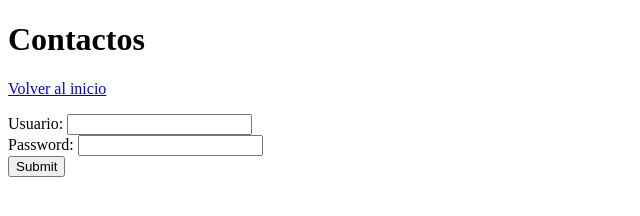
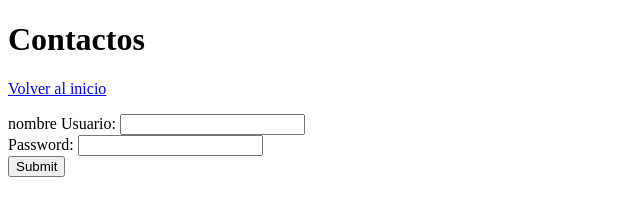
Before and after one commit to cristiancf57/cristian, a plain HTML site: page contactos.html in a window 1280 px wide. Shown: the whole page, without its empty margins (0-640 px from the left). Drawn offline with Linux system fonts and the light colour scheme.

Commit message:
version1.1

```diff
--- a/contactos.html
+++ b/contactos.html
@@ -12,6 +12,7 @@
         <a href="index.html">Volver al inicio</a>
     </p>
     <form action="" method="post">
+        <label for="">nombre</label>
         Usuario: <input type="text" name="nombre">
         <br>
         Password: <input type="password" name="password">
```
Also changed, not shown: index.html (+1 -0 lines).
